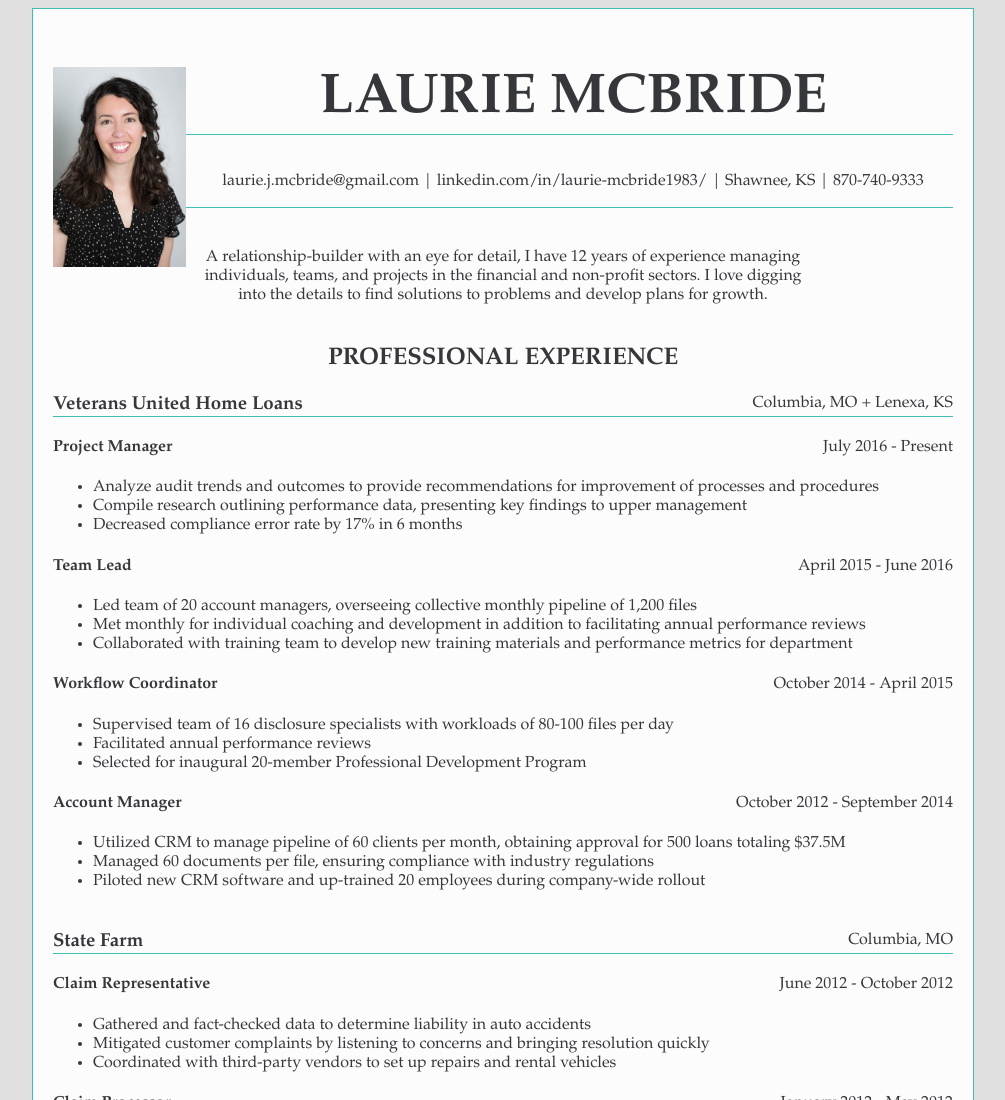
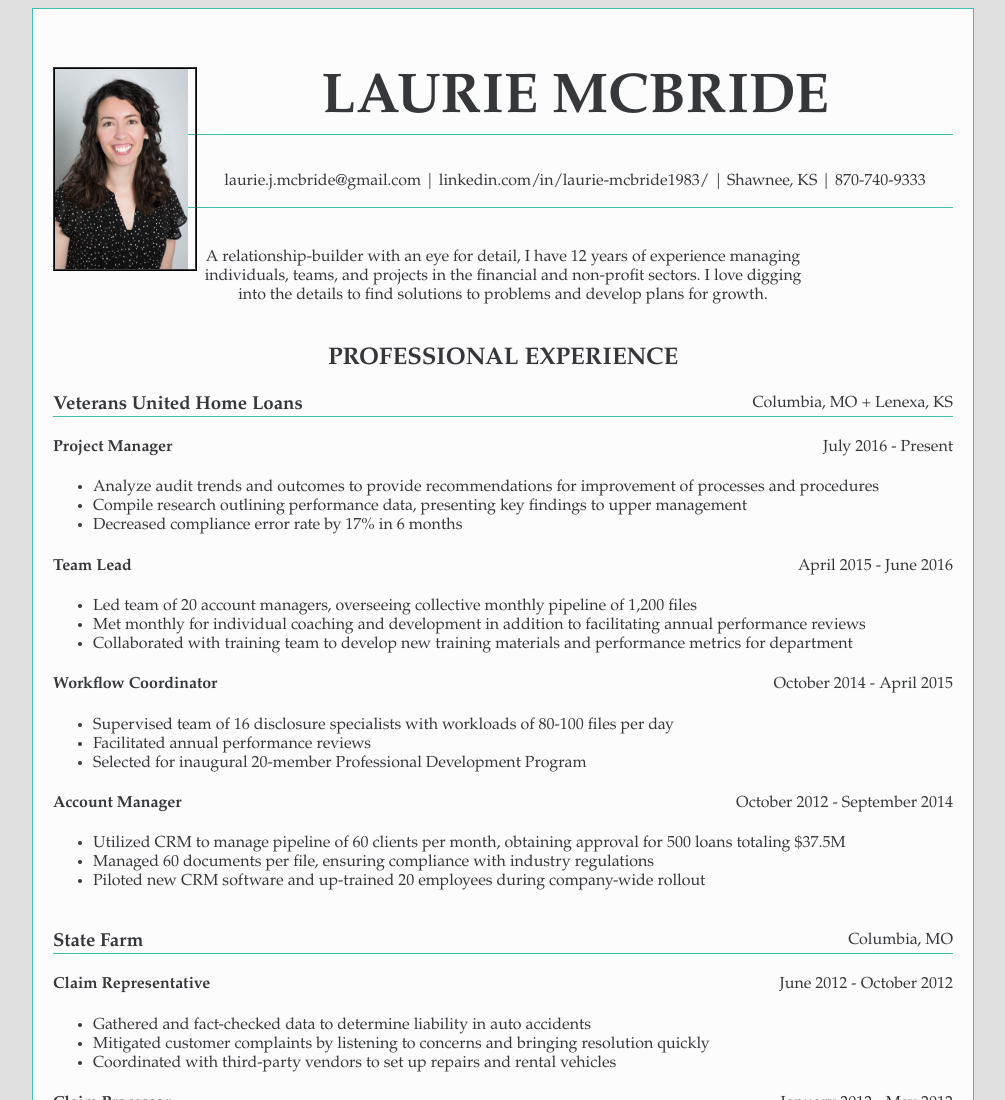
Before and after one commit to lauriemcbride/lauriemcbride.github.io, a plain HTML site: page index.html in a window 1280 px wide. Shown: the top 1100 px of the page, without its empty margins (137-1142 px from the left). Drawn offline with Linux system fonts and the light colour scheme.

Commit message:
add border to photo

```diff
--- a/style.css
+++ b/style.css
@@ -65,6 +65,7 @@ p {
 	height: 200px;
 	float: left;
      	width: 140px;
+	border: 2px ridge #35373a;
 }
 
 #photo img {
```
